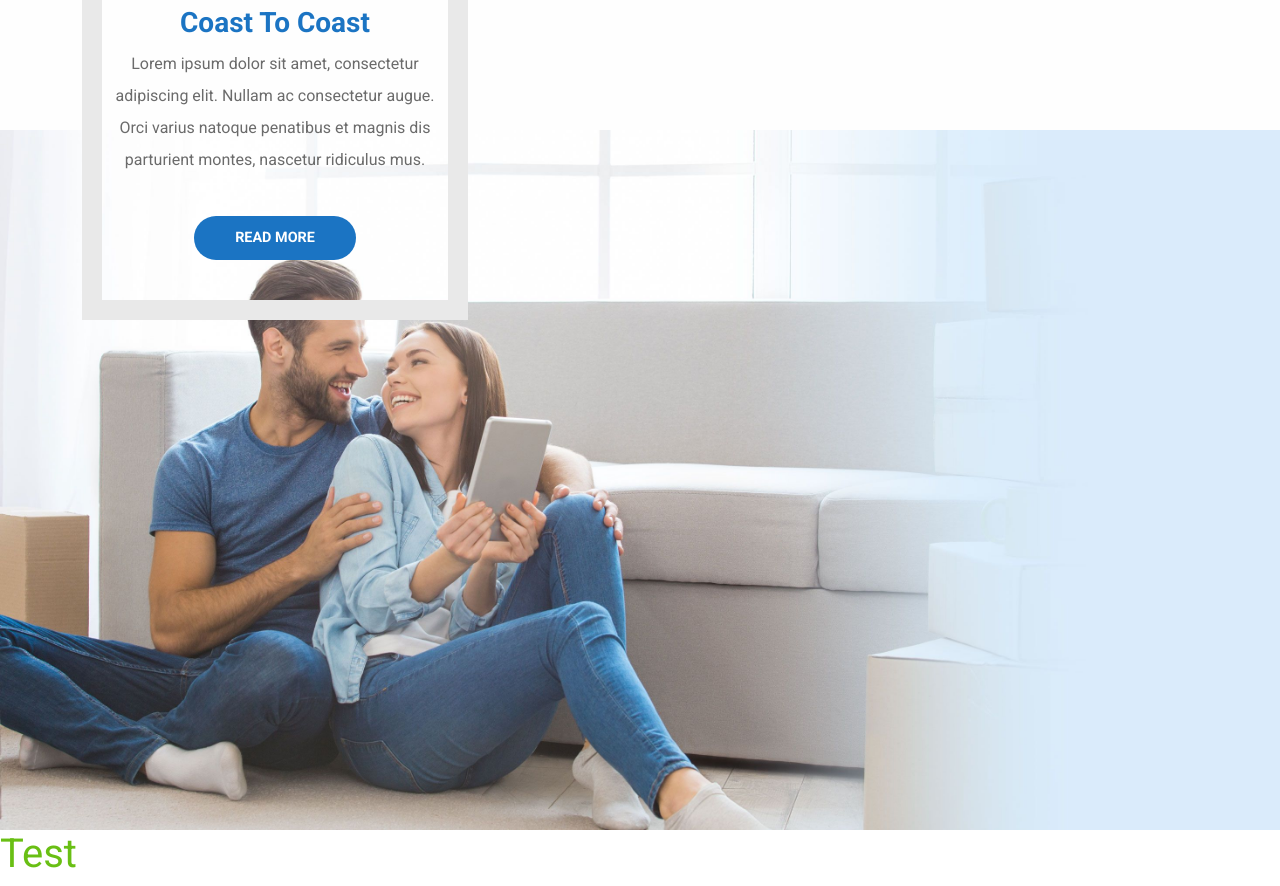
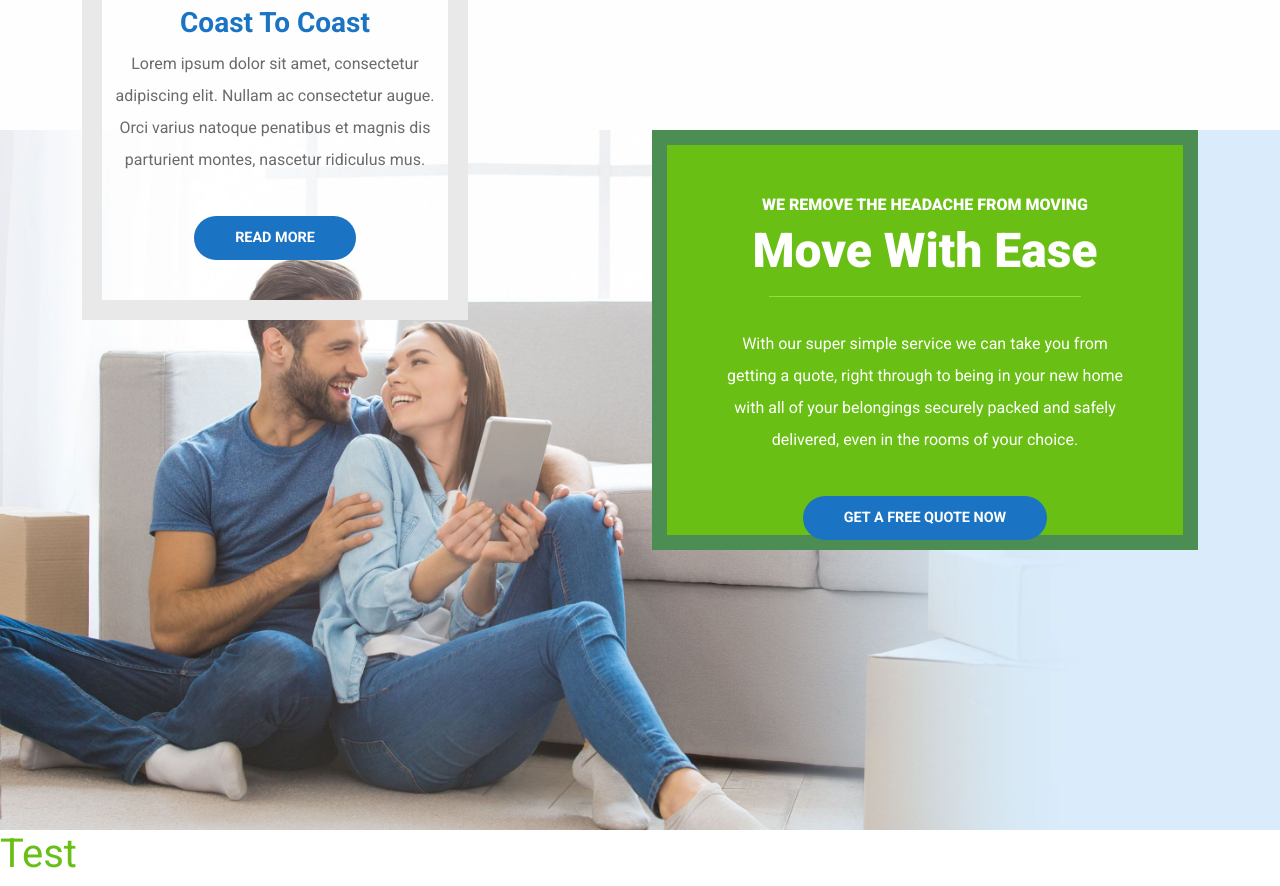
Before and after one commit to Eliana-Abate/proj-html-vuejs, a Vue app: page / in a window 1280 px wide. Shown: the part 2240-3126 px from the top of the page. Built offline with nearby package versions, Linux system fonts and the light colour scheme.

Commit message:
completed section #move-ease-slogan

```diff
--- a/src/assets/scss/_variables.scss
+++ b/src/assets/scss/_variables.scss
@@ -22,3 +22,4 @@ $river-bed-muted: #4d596a;
 $lima-dark-vibrant: #6bbb14;
 $shark-dark-muted: #292b2f;
 $mantis-light-vibrant: #8fce53;
+$brillant: #8be830;
--- a/src/components/Main.vue
+++ b/src/components/Main.vue
@@ -70,10 +70,31 @@
       </div>
     </section>
 
-    <section id="move-slogan" class="jumbotron">
-      <div class="container">
-        <div class="row">
-          <div class="col-6"></div>
+    <section id="move-ease-slogan" class="jumbotron">
+      <div class="container h-100">
+        <div class="row h-100">
+          <div class="ms-auto col-6">
+            <div class="d-flex align-items-center h-100s">
+              <div class="move-banner">
+                <div class="d-flex flex-column align-items-center">
+                  <h6 class="fw-900">WE REMOVE THE HEADACHE FROM MOVING</h6>
+                  <h2 class="fw-900">Move With Ease</h2>
+                  <div class="hr-spacer my-2"></div>
+                  <p class="pt-4">
+                    With our super simple service we can take you from getting a
+                    quote, right through to being in your new home with all of
+                    your belongings securely packed and safely delivered, even
+                    in the rooms of your choice.
+                  </p>
+                  <div>
+                    <button type="button" class="btn btn-denim mt-4">
+                      GET A FREE QUOTE NOW
+                    </button>
+                  </div>
+                </div>
+              </div>
+            </div>
+          </div>
         </div>
       </div>
     </section>
@@ -151,9 +172,29 @@ export default {
   }
 }
 
-#move-slogan {
+#move-ease-slogan {
   height: 700px;
   background-image: url("../assets/images/avada-movers-movewithease-background-new.jpg");
   background-size: cover;
+  .move-banner {
+    width: 100%;
+    height: 420px;
+    padding: 50px;
+    background-color: $lima;
+    border: 15px solid $hippie-green;
+    color: white;
+    h2 {
+      font-size: 3em;
+    }
+    p {
+      line-height: 200%;
+    }
+  }
+}
+
+.hr-spacer {
+  width: 75%;
+  height: 0.5px;
+  background-color: $brillant;
 }
 </style>
```
Also changed, not shown: 6 other files (tests, documents, lock files or other folders).
